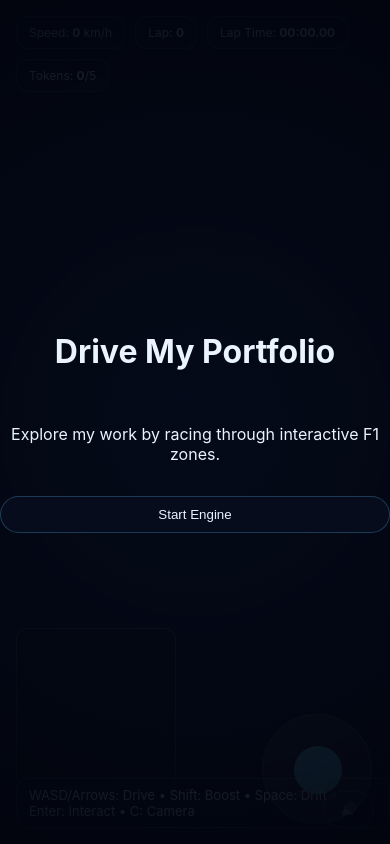
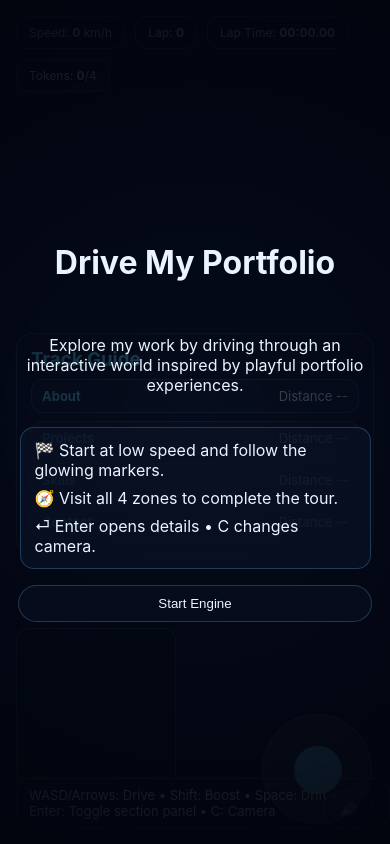
Before and after one commit to santhureddie/Santhosh, a website built with Vite: page index.html in a window 390 px wide. Built offline with nearby package versions, Linux system fonts and the light colour scheme.

Commit message:
Improve portfolio UX with guided exploration flow

```diff
--- a/index.html
+++ b/index.html
@@ -17,9 +17,21 @@
 
       <div id="start-screen" class="overlay hidden">
         <h1>Drive My Portfolio</h1>
-        <p>Explore my work by racing through interactive F1 zones.</p>
+        <p>Explore my work by driving through an interactive world inspired by playful portfolio experiences.</p>
+        <div class="start-tips">
+          <span>🏁 Start at low speed and follow the glowing markers.</span>
+          <span>🧭 Visit all 4 zones to complete the tour.</span>
+          <span>⏎ Enter opens details • C changes camera.</span>
+        </div>
         <button id="start-engine">Start Engine</button>
       </div>
+
+      <div id="experience-guide" class="panel guide-panel">
+        <h3>Track Guide</h3>
+        <ul id="guide-list"></ul>
+      </div>
+
+      <div id="focus-toast" class="hidden">Drive toward a glowing marker to discover a section.</div>
 
       <div id="section-panel" class="panel hidden">
         <h2 id="section-title"></h2>
@@ -31,12 +43,12 @@
         <div class="hud-item">Speed: <strong id="speed">0</strong> km/h</div>
         <div class="hud-item">Lap: <strong id="lap">0</strong></div>
         <div class="hud-item">Lap Time: <strong id="lap-time">00:00.00</strong></div>
-        <div class="hud-item">Tokens: <strong id="tokens">0</strong>/5</div>
+        <div class="hud-item">Tokens: <strong id="tokens">0</strong>/4</div>
       </div>
 
       <canvas id="minimap" width="160" height="160"></canvas>
 
-      <div id="controls-hint">WASD/Arrows: Drive • Shift: Boost • Space: Drift • Enter: Interact • C: Camera</div>
+      <div id="controls-hint">WASD/Arrows: Drive • Shift: Boost • Space: Drift • Enter: Toggle section panel • C: Camera</div>
       <button id="mute-toggle">🔊</button>
       <div id="joystick" class="joystick hidden"><div id="stick"></div></div>
     </div>
--- a/src/core/Application.ts
+++ b/src/core/Application.ts
@@ -25,6 +25,8 @@ export class Application {
   private sectionDescription = document.getElementById('section-description')!;
   private sectionItems = document.getElementById('section-items')!;
   private startOverlay = document.getElementById('start-screen')!;
+  private guideList = document.getElementById('guide-list')!;
+  private focusToast = document.getElementById('focus-toast')!;
 
   private currentSection = -1;
   private lap = 0;
@@ -32,6 +34,7 @@ export class Application {
   private lapStart = performance.now();
   private previousAngle = 0;
   private collectibles = new Set<number>();
+  private visitedSections = new Set<number>();
 
   private isMuted = false;
   private engine = new Howl({ src: ['https://cdn.pixabay.com/download/audio/2023/03/18/audio_5f6f7d6f0a.mp3?filename=car-engine-loop-143734.mp3'], loop: true, volume: 0.25, html5: true });
@@ -43,6 +46,7 @@ export class Application {
     this.setupStart();
     this.setupAudioToggle();
     this.setupCollisionSound();
+    this.updateGuide(sections.map(() => Infinity));
     window.addEventListener('resize', () => { this.renderer.resize(); this.camera.resize(); });
   }
 
@@ -55,8 +59,10 @@ export class Application {
   private setupStart() {
     document.getElementById('start-engine')?.addEventListener('click', () => {
       this.startOverlay.classList.add('hidden');
+      this.focusToast.classList.remove('hidden');
       this.engine.play();
       this.ambience.play();
+      setTimeout(() => this.focusToast.classList.add('hidden'), 3500);
       this.animate();
     });
   }
@@ -90,13 +96,31 @@ export class Application {
     this.sectionDescription.textContent = section.description;
     this.sectionItems.innerHTML = section.items.map((item) => `<li>${item}</li>`).join('');
     this.world.buildings.highlight(index);
+
+    if (!this.visitedSections.has(index)) {
+      this.panel.classList.remove('hidden');
+      this.visitedSections.add(index);
+      this.focusToast.textContent = `Now in ${section.shortLabel}. Press Enter to close/open details.`;
+      this.focusToast.classList.remove('hidden');
+      setTimeout(() => this.focusToast.classList.add('hidden'), 2200);
+    }
+  }
+
+  private updateGuide(sectionDistances: number[]) {
+    this.guideList.innerHTML = sections.map((section, i) => {
+      const distance = Number.isFinite(sectionDistances[i]) ? `${Math.round(sectionDistances[i])}m` : '--';
+      const seen = this.visitedSections.has(i);
+      return `<li class="guide-item"><strong>${section.shortLabel}</strong><span>${seen ? '<span class="visited">Visited ✓</span>' : `Distance ${distance}`}</span></li>`;
+    }).join('');
   }
 
   private updateGameplay() {
     const carPos = this.world.car.mesh.position;
     const sectionDistances = sections.map((s) => Math.hypot(carPos.x - s.position[0], carPos.z - s.position[1]));
     const nearest = sectionDistances.indexOf(Math.min(...sectionDistances));
-    if (sectionDistances[nearest] < 6) this.renderSection(nearest);
+    if (sectionDistances[nearest] < 6.5) this.renderSection(nearest);
+
+    this.updateGuide(sectionDistances);
 
     if (this.controls.consumeInteract()) this.panel.classList.toggle('hidden');
     if (this.controls.consumeCamera()) this.camera.cycleMode();
--- a/src/sections/sectionsData.ts
+++ b/src/sections/sectionsData.ts
@@ -1,6 +1,7 @@
 export type Section = {
   key: string;
   title: string;
+  shortLabel: string;
   description: string;
   items: string[];
   position: [number, number];
@@ -10,6 +11,7 @@ export const sections: Section[] = [
   {
     key: 'about',
     title: 'Pit Lane Garage — About Me',
+    shortLabel: 'About',
     description: 'Backend and Cloud Software Engineer focused on scalable, resilient systems.',
     items: ['Oracle - Member of Technical Staff', 'Node.js, TypeScript, Python', 'OCI + AWS + Event-driven architecture'],
     position: [22, 0]
@@ -17,6 +19,7 @@ export const sections: Section[] = [
   {
     key: 'projects',
     title: 'Engineering Lab — Projects',
+    shortLabel: 'Projects',
     description: 'Production-focused and experimental builds across AI and cloud systems.',
     items: ['Car Genie multi-agent platform', 'Cloud food ordering app', 'Skill Highlighter Chrome extension'],
     position: [0, 14]
@@ -24,6 +27,7 @@ export const sections: Section[] = [
   {
     key: 'skills',
     title: 'Sponsor Boards — Skills',
+    shortLabel: 'Skills',
     description: 'Core stack powering modern backend and cloud products.',
     items: ['JavaScript, TypeScript, Python', 'Node.js, Express, SQL, Docker', 'OCI, AWS, CI/CD, Monitoring'],
     position: [-22, 0]
@@ -31,6 +35,7 @@ export const sections: Section[] = [
   {
     key: 'contact',
     title: 'Race Control Tower — Contact',
+    shortLabel: 'Contact',
     description: 'Let’s collaborate on backend, platform, and cloud engineering opportunities.',
     items: ['santhoshkumarreddyjampana@gmail.com', 'linkedin.com/in/santhoshjampana', 'github.com/santhureddie'],
     position: [0, -14]
--- a/src/style.css
+++ b/src/style.css
@@ -5,11 +5,12 @@
   --accent: #5fe1ff;
   --warn: #ff505f;
   --text: #eaf4ff;
+  --ok: #6effb8;
 }
 * { box-sizing: border-box; }
 html, body, #app { margin: 0; width: 100%; height: 100%; overflow: hidden; background: var(--bg); color: var(--text); font-family: Inter, system-ui, sans-serif; }
 #scene { position: fixed; inset: 0; width: 100%; height: 100%; display: block; }
-.overlay { position: fixed; inset: 0; display: grid; place-content: center; gap: 16px; background: radial-gradient(circle at center, rgba(6,12,28,.75), rgba(2,5,14,.96)); z-index: 20; text-align: center; }
+.overlay { position: fixed; inset: 0; display: grid; place-content: center; gap: 16px; background: radial-gradient(circle at center, rgba(6,12,28,.75), rgba(2,5,14,.96)); z-index: 20; text-align: center; padding: 18px; }
 .hidden { display: none !important; }
 .progress { width: min(460px, 75vw); height: 12px; border-radius: 999px; border: 1px solid var(--line); overflow: hidden; }
 #progress-fill { display: block; width: 0%; height: 100%; background: linear-gradient(90deg, #3aa8ff, #64ffd6); }
@@ -20,9 +21,22 @@ button { padding: 10px 16px; border-radius: 999px; border: 1px solid var(--line)
 .panel h2 { margin: 0 0 8px; color: var(--accent); }
 .panel ul { margin: 10px 0 0; padding-left: 18px; display: grid; gap: 8px; }
 .panel li::marker { color: var(--warn); }
+.guide-panel { right: auto; left: 16px; top: 82px; width: min(320px, calc(100vw - 32px)); }
+.guide-panel h3 { margin: 0 0 8px; color: var(--accent); }
+#guide-list { list-style: none; padding: 0; margin: 0; display: grid; gap: 8px; }
+.guide-item { display: flex; justify-content: space-between; align-items: center; gap: 8px; padding: 8px 10px; border: 1px solid var(--line); border-radius: 12px; background: rgba(13, 22, 42, 0.7); font-size: 13px; }
+.guide-item strong { color: var(--accent); }
+.guide-item .visited { color: var(--ok); }
+#focus-toast { position: fixed; top: 16px; left: 50%; transform: translateX(-50%); z-index: 12; padding: 8px 14px; border-radius: 999px; background: rgba(8, 14, 30, 0.92); border: 1px solid var(--line); font-size: 13px; }
+.start-tips { display: grid; gap: 8px; text-align: left; margin: 0 auto; width: min(520px, 90vw); background: rgba(10, 18, 36, 0.75); border: 1px solid var(--line); border-radius: 14px; padding: 12px 14px; }
 #controls-hint { position: fixed; bottom: 16px; left: 16px; z-index: 8; padding: 8px 12px; border-radius: 12px; background: var(--panel); border: 1px solid var(--line); font-size: 13px; }
 #mute-toggle { position: fixed; right: 16px; bottom: 16px; z-index: 8; }
 #minimap { position: fixed; left: 16px; bottom: 56px; width: 160px; height: 160px; z-index: 8; border: 1px solid var(--line); border-radius: 12px; background: rgba(0,0,0,.35); }
 .joystick { position: fixed; bottom: 20px; right: 18px; width: 110px; height: 110px; border-radius: 50%; background: rgba(255,255,255,.1); border: 1px solid var(--line); z-index: 10; }
 #stick { width: 48px; height: 48px; border-radius: 50%; background: rgba(95,225,255,.8); margin: 31px; }
-@media (max-width: 900px){ #joystick{display:block;} .panel{left:16px; right:16px; width:auto; top:auto; bottom:116px;} #hud{font-size:12px;} }
+@media (max-width: 900px){
+  #joystick{display:block;}
+  .panel{left:16px; right:16px; width:auto; top:auto; bottom:116px;}
+  #hud{font-size:12px;}
+  .guide-panel{top:auto; bottom:290px;}
+}
```
Also changed, not shown: README.md.
